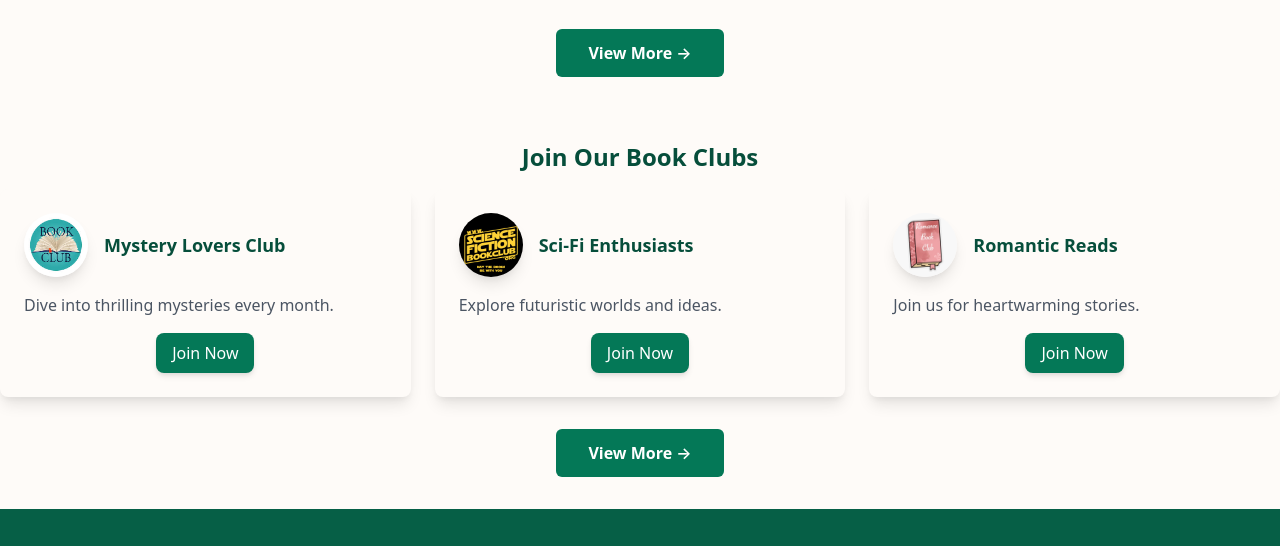
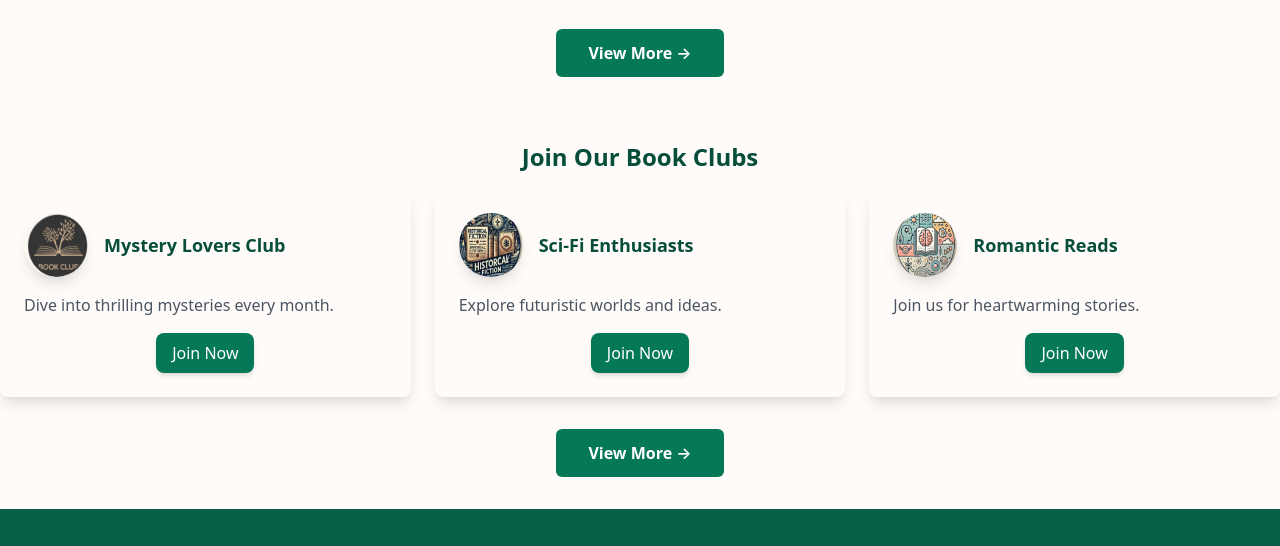
Before and after one commit to Yassmineattar/Bookworm_tailwind, a website: page dist/index.html in a window 1280 px wide. Shown: the part 1511-2057 px from the top of the page. Drawn offline with nearby package versions, Linux system fonts and the light colour scheme.

Commit message:
fixing images

```diff
--- a/dist/index.html
+++ b/dist/index.html
@@ -319,7 +319,7 @@
         <div class="grid grid-cols-1 sm:grid-cols-2 md:grid-cols-3 gap-6">
             <div class="bg shadow-lg rounded-lg p-6 transition-transform duration-200 transform hover:scale-105">
                 <div class="flex items-center mb-4">
-                    <img src="images/club1.jpeg" alt="Mystery Lovers Club" class="w-16 h-16 rounded-full shadow-lg mr-4">
+                    <img src="images/club1.png" alt="Mystery Lovers Club" class="w-16 h-16 rounded-full shadow-lg mr-4">
                     <h3 class="font-semibold text-lg text-green-900">Mystery Lovers Club</h3>
                 </div>
                 <p class="text-gray-600">Dive into thrilling mysteries every month.</p>
@@ -329,7 +329,7 @@
             </div>
             <div class="bg shadow-lg rounded-lg p-6 transition-transform duration-200 transform hover:scale-105">
                 <div class="flex items-center mb-4">
-                    <img src="images/club2.jpg" alt="Sci-Fi Enthusiasts" class="w-16 h-16 rounded-full shadow-lg mr-4">
+                    <img src="images/club2.png" alt="Sci-Fi Enthusiasts" class="w-16 h-16 rounded-full shadow-lg mr-4">
                     <h3 class="font-semibold text-lg text-green-900">Sci-Fi Enthusiasts</h3>
                 </div>
                 <p class="text-gray-600">Explore futuristic worlds and ideas.</p>
@@ -339,7 +339,7 @@
             </div>
             <div class="bg shadow-lg rounded-lg p-6 transition-transform duration-200 transform hover:scale-105">
                 <div class="flex items-center mb-4">
-                    <img src="images/club3.jpg" alt="Romantic Reads" class="w-16 h-16 rounded-full shadow-lg mr-4">
+                    <img src="images/club3.png" alt="Romantic Reads" class="w-16 h-16 rounded-full shadow-lg mr-4">
                     <h3 class="font-semibold text-lg text-green-900">Romantic Reads</h3>
                 </div>
                 <p class="text-gray-600">Join us for heartwarming stories.</p>
```
Also changed, not shown: dist/mylibrary.html (+1 -1 lines), dist/images/club1.jpeg (deleted), dist/images/club2.jpg (deleted), dist/images/club3.jpg (deleted).
